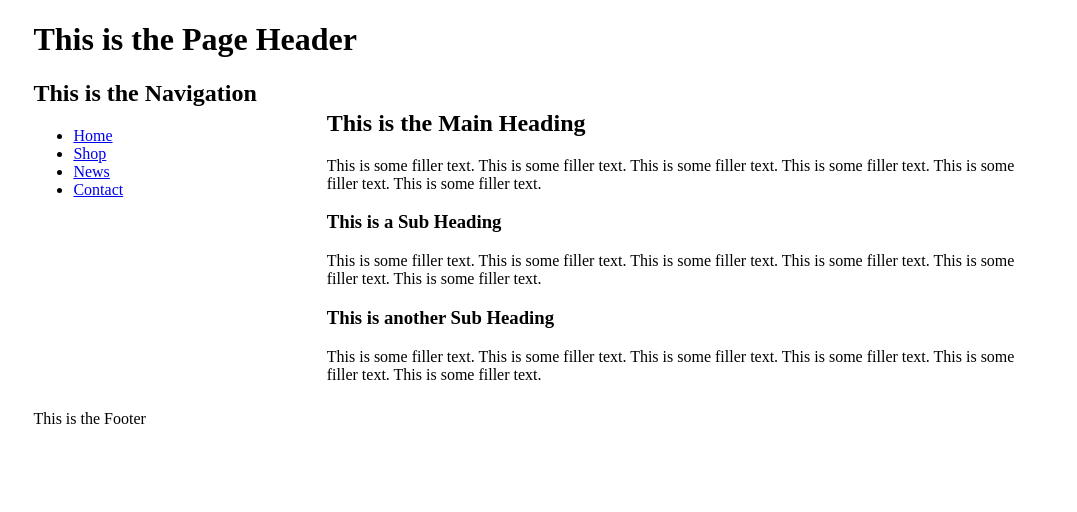
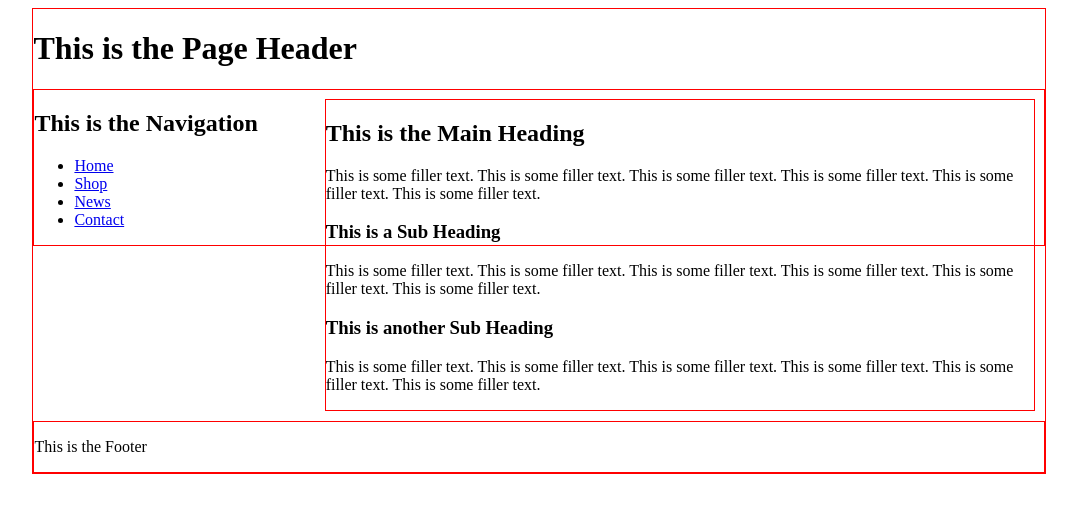
Before and after one commit to nfluk/html_structure, a plain HTML site: page index.html in a window 1280 px wide. Shown: the whole page, without its empty margins (101-1178 px from the left). Drawn offline with Linux system fonts and the light colour scheme.

Commit message:
added borders to all structural block elements

```diff
--- a/index.css
+++ b/index.css
@@ -9,17 +9,21 @@ footer {
 main {
   margin: auto;
   width: 80%;
+  border: 1px solid red;
 }
 
 section {
   margin: 10px;
   width: 70%;
   float: right;
+  border: 1px solid red;
 }
 
 nav {
+  border: 1px solid red;
 }
 
 footer {
   clear: both;
+  border: 1px solid red;
 }
```
